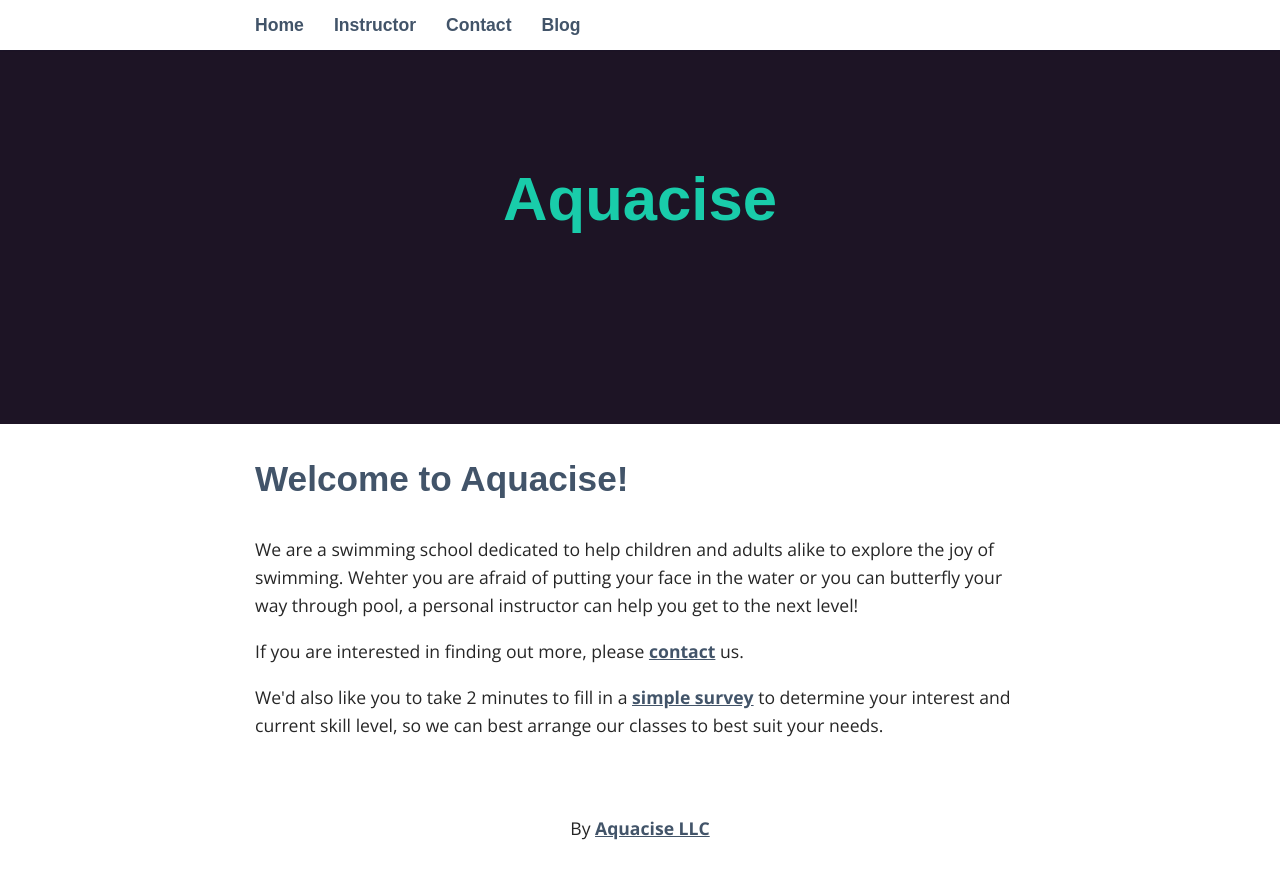
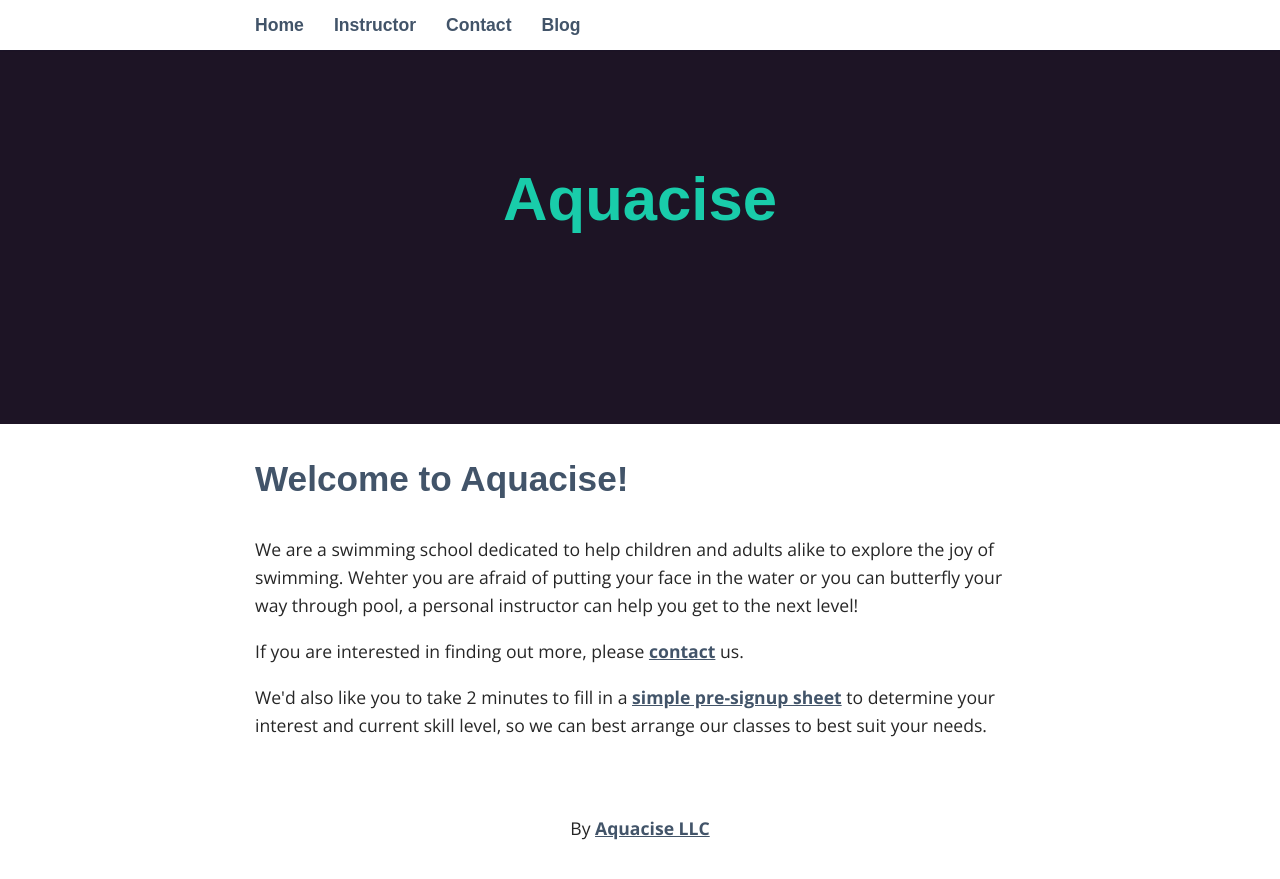
Before and after one commit to originaldogmeat/Aquacise, a Jekyll site: the page built from index.html, in a window 1280 px wide and 900 px high, scrolled down 76 px. Shown: the top 879 px of the window. Built offline with Jekyll 4.4.1, drawn with Linux system fonts in a browser that asks for light colours; some web fonts are replaced.

Commit message:
Update index.html

```diff
--- a/index.html
+++ b/index.html
@@ -8,4 +8,4 @@ layout: default
 
   <p>If you are interested in finding out more, please <a href="/aquacise/contact">contact</a> us.</p>
 
-  <p>We'd also like you to take 2 minutes to fill in a <a href="https://goo.gl/forms/8rTX3aFAOhxrH4m43">simple survey</a> to determine your interest and current skill level, so we can best arrange our classes to best suit your needs.</p>
+  <p>We'd also like you to take 2 minutes to fill in a <a href="https://goo.gl/forms/8rTX3aFAOhxrH4m43">simple pre-signup sheet</a> to determine your interest and current skill level, so we can best arrange our classes to best suit your needs.</p>
```
